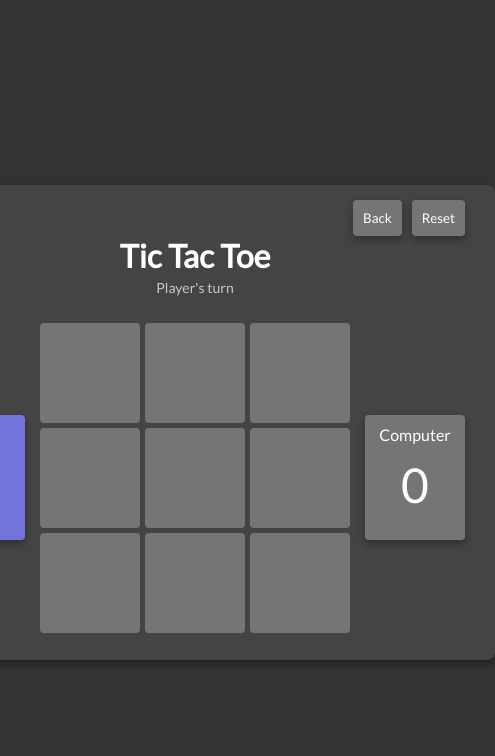
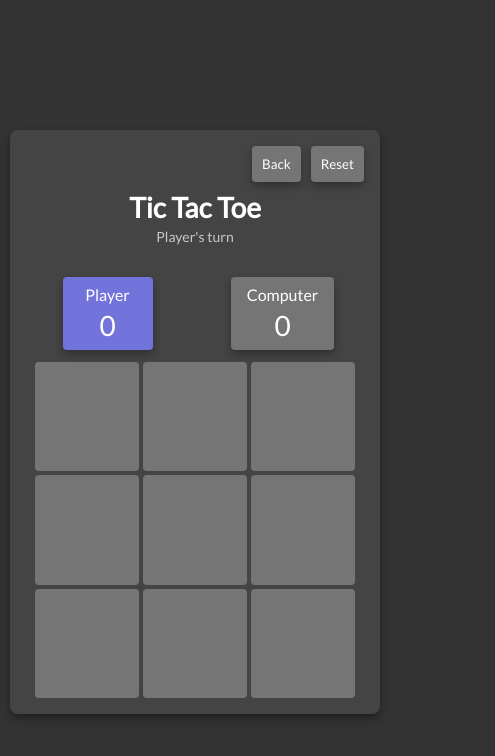
Before and after one commit to c-tollison/unbeatable-ai, a website: page index.html in a window 390 px wide. Both pictures are taken after a click on the button "Start Game". Shown: the whole page, 495 px wide, since content can reach past the window. Drawn offline with Linux system fonts and the light colour scheme.

Commit message:
Fix mobile

```diff
--- a/styles/style.css
+++ b/styles/style.css
@@ -7,12 +7,13 @@
 }
 
 body {
-    height: 100vh;
+    min-height: 100vh;
     width: 100%;
     display: flex;
     justify-content: center;
     align-items: center;
     background-color: #333333;
+    padding: 10px;
 }
 
 .hidden {
@@ -23,6 +24,7 @@ body {
     border-radius: 8px;
     height: 475px;
     width: 800px;
+    max-width: 100%;
     background-color: #444444;
     box-shadow: 0px 4px 8px rgba(0, 0, 0, 0.4);
     padding: 15px 30px;
@@ -291,3 +293,103 @@ select.player-inputs option {
 .player {
     background-color: rgb(115, 115, 220);
 }
+
+@media (hover: none) {
+    .game-board button:not(:disabled):hover {
+        transform: none;
+        box-shadow: none;
+    }
+
+    .player-symbol:hover,
+    .start-button:hover,
+    .top-button button:hover {
+        box-shadow: 0px 4px 8px rgba(0, 0, 0, 0.3);
+    }
+}
+
+@media (max-width: 700px) {
+    .container {
+        height: auto;
+        width: 100%;
+        max-width: 420px;
+        padding: 16px;
+        margin: auto;
+    }
+
+    .top {
+        height: auto;
+        gap: 8px;
+    }
+
+    .headers {
+        height: auto;
+    }
+
+    .headers h1 {
+        font-size: 28px;
+    }
+
+    .headers h3 {
+        font-size: 18px;
+    }
+
+    .bottom {
+        height: auto;
+        flex-direction: column;
+        gap: 20px;
+        padding-top: 16px;
+    }
+
+    .start-options {
+        margin-top: 0;
+    }
+
+    .game-start-board:not(.hidden) {
+        display: grid;
+        grid-template-areas:
+            "player computer"
+            "board board";
+        grid-template-columns: 1fr 1fr;
+        justify-items: center;
+        align-items: center;
+        gap: 12px;
+        width: 100%;
+    }
+
+    .score-card.player {
+        grid-area: player;
+    }
+
+    .score-card.computer {
+        grid-area: computer;
+    }
+
+    .game-board {
+        grid-area: board;
+        grid-template:
+            minmax(0, 28vw) minmax(0, 28vw) minmax(0, 28vw) /
+            minmax(0, 28vw) minmax(0, 28vw) minmax(0, 28vw);
+        max-width: 320px;
+        width: 100%;
+        gap: 4px;
+    }
+
+    .game-board button {
+        font-size: clamp(32px, 10vw, 48px);
+    }
+
+    .score-card {
+        width: auto;
+        height: auto;
+        min-width: 90px;
+        padding: 8px 16px;
+        display: flex;
+        flex-direction: column;
+        align-items: center;
+    }
+
+    .score {
+        margin-top: 4px;
+        font-size: 28px;
+    }
+}
```
